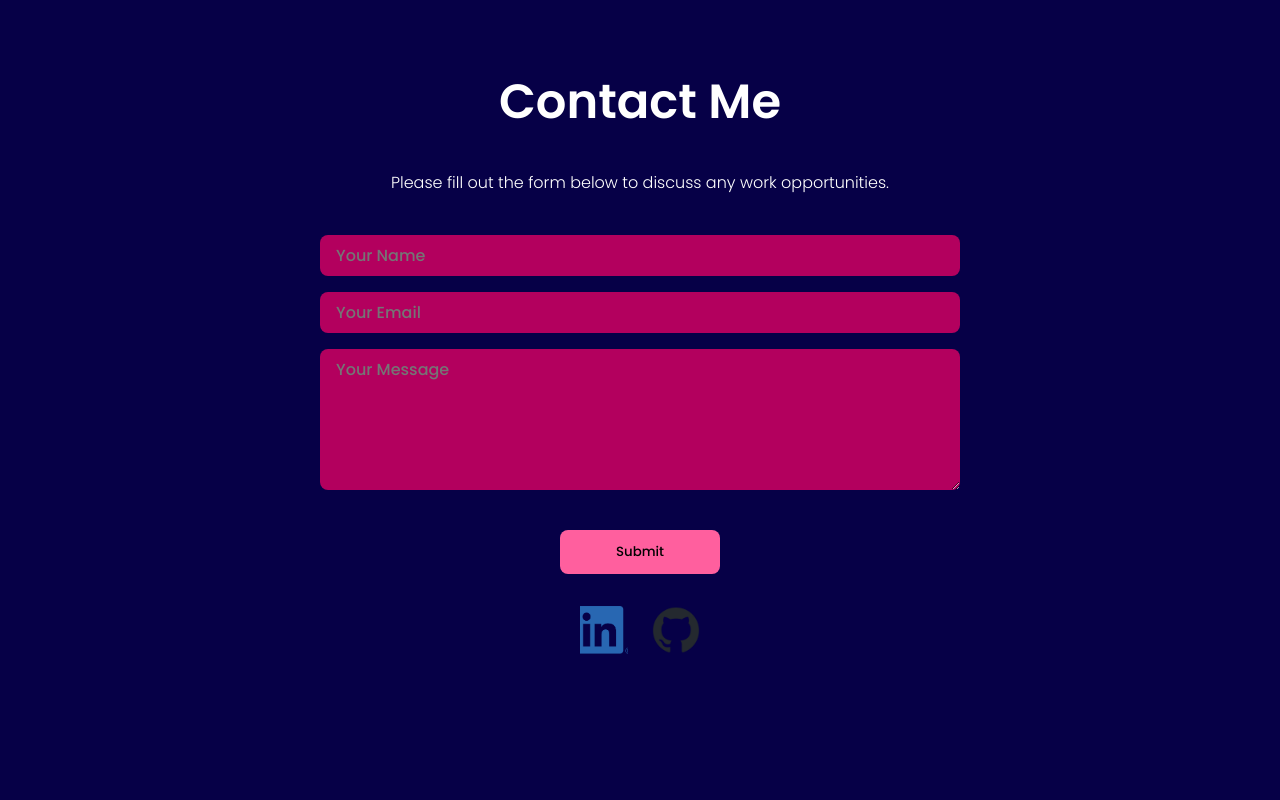
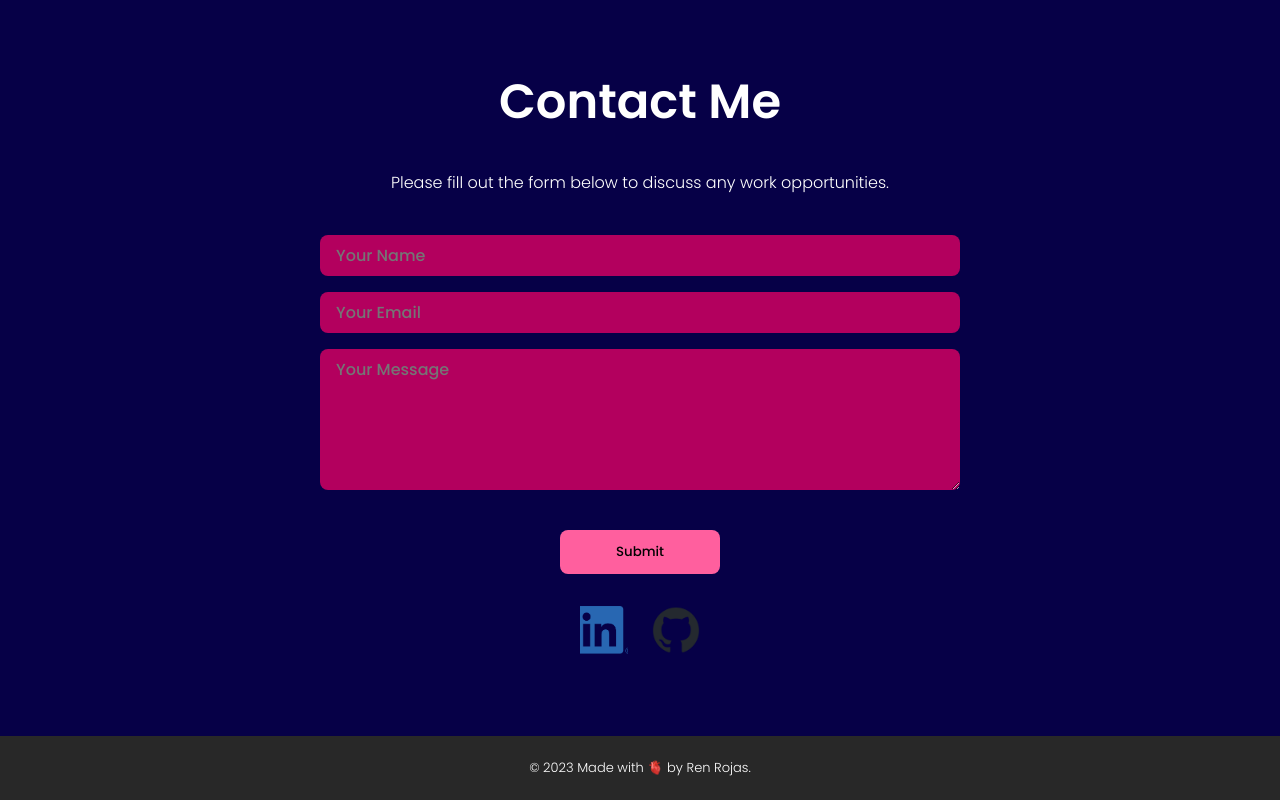
Before and after one commit to renrojas/Ren-Portfolio-React, a React (Create React App) app: page / in a window 1280 px wide. Shown: the part 2398-3198 px from the top of the page. Before the commit the page ends 3134 px from the top, so only its background shows below. Built offline with nearby package versions, Linux system fonts and the light colour scheme.

Commit message:
added footer.js and styling

```diff
--- a/src/App.js
+++ b/src/App.js
@@ -3,6 +3,7 @@
 import Skills from "./components/Skills/skills";
 import Works from "./components/Works/works";
 import Contact from "./components/Contact/contact";
+import Footer from "./components/Footer/footer";
 
 function App() {
   return (
@@ -12,6 +13,7 @@
         <Skills/>
         <Works/>
         <Contact/>
+        <Footer/>
     </div>
   );
 }
--- /dev/null
+++ b/src/components/Footer/footer.css
@@ -0,0 +1,10 @@
+.footer {
+    width: 100vw;
+    height: 4rem;
+    background: rgb(40, 40, 40);
+    display: flex;
+    align-items: center;
+    justify-content: center;
+    font-weight: 300;
+    font-size: small;
+}
--- /dev/null
+++ b/src/components/Footer/footer.js
@@ -0,0 +1,13 @@
+import React from "react";
+import './footer.css'
+
+const Footer = () => {
+    return (
+        <footer className="footer">
+            &#169; 2023 Made with 🫀 by Ren Rojas.
+        </footer>
+    );
+}
+
+
+export default Footer
```
